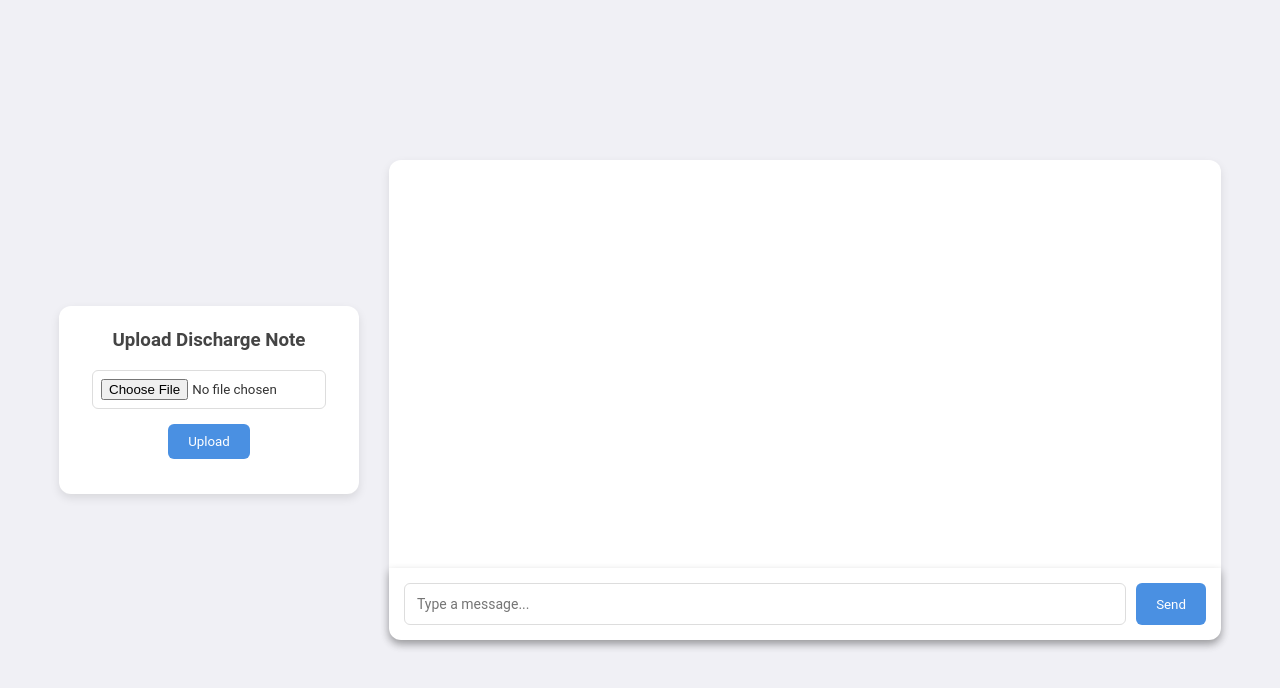
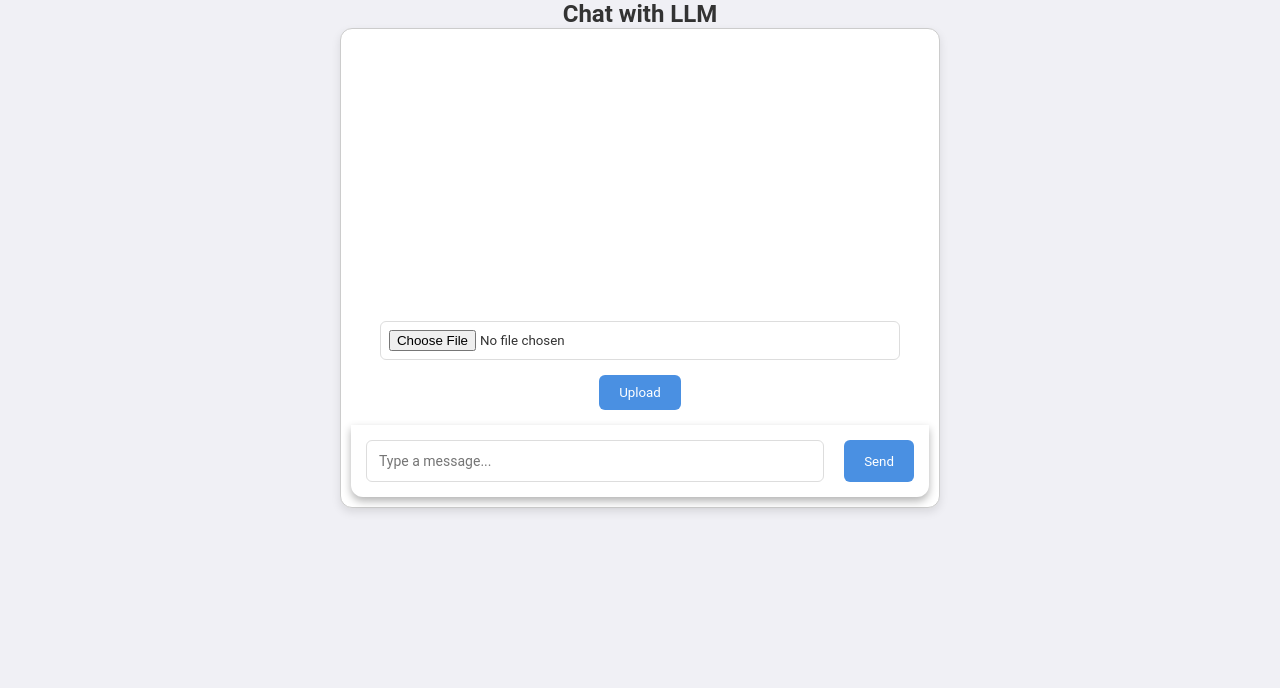
Before and after one commit to Manav-Mistry/Medical_ChatUI-, a React (Vite) app in the folder frontend/my-chat-app/: page / in a window 1280 px wide. Shown: the top 688 px of the page. Built offline with nearby package versions, Linux system fonts and the light colour scheme.

Commit message:
new commit

```diff
--- a/frontend/my-chat-app/src/App.jsx
+++ b/frontend/my-chat-app/src/App.jsx
@@ -3,7 +3,7 @@ import Chat from "./components/Chat";
 function App() {
   return (
     <div>
-
+      <h2 style={{ textAlign: "center" }}>Chat with LLM</h2>
       <Chat />
     </div>
   );
--- a/frontend/my-chat-app/src/components/Chat.jsx
+++ b/frontend/my-chat-app/src/components/Chat.jsx
@@ -64,23 +64,7 @@ const Chat = () => {
   };
 
   return (
-    <div className="main-container">
-      {/* Left panel: Upload form */}
-      <div className="upload-panel">
-        <form className="upload-section" onSubmit={uploadFile}>
-          <h3>Upload Discharge Note</h3>
-          <input
-            type="file"
-            accept=".txt"
-            onChange={(e) => setFile(e.target.files[0])}
-          />
-          <button type="submit">Upload</button>
-        </form>
-      </div>
-
-      {/* Right panel: Chat UI */}
     <div className="chat-container">
-      {/* <h2 style={{ textAlign: "center" }}>Chat with LLM</h2> */}
       <div className="chat-box">
         {messages.map((msg, index) => (
           <div key={index} className={`message ${msg.sender}`}>
@@ -95,7 +79,7 @@ const Chat = () => {
                 )}
               </ul>
             ) : (
-                <div>{msg.text}</div>
+              <pre>{msg.text}</pre>
             )}
           </div>
         ))}
@@ -106,6 +90,17 @@ const Chat = () => {
         )}
       </div>
 
+      {/* Upload section */}
+      <form className="upload-section" onSubmit={uploadFile}>
+        <input
+          type="file"
+          accept=".txt"
+          onChange={(e) => setFile(e.target.files[0])}
+        />
+        <button type="submit">Upload</button>
+      </form>
+
+      {/* Chat input */}
       <div className="input-box">
         <input
           type="text"
@@ -116,10 +111,7 @@ const Chat = () => {
         <button onClick={sendMessage}>Send</button>
       </div>
     </div>
-    </div>
   );
-
-
 };
 
 export default Chat;
--- a/frontend/my-chat-app/src/index.css
+++ b/frontend/my-chat-app/src/index.css
@@ -1,19 +1,18 @@
-:root {
+/* :root {
   font-family: system-ui, Avenir, Helvetica, Arial, sans-serif;
   line-height: 1.5;
   font-weight: 400;
 
   color-scheme: light dark;
   color: rgba(255, 255, 255, 0.87);
-  /* background-color: #242424; */
+  background-color: #242424;
 
   font-synthesis: none;
   text-rendering: optimizeLegibility;
   -webkit-font-smoothing: antialiased;
   -moz-osx-font-smoothing: grayscale;
-}
+} */
 
-/*
 .chat-container {
   max-width: 600px;
   margin: auto;
@@ -39,7 +38,7 @@
   padding: 10px;
   border-radius: 10px;
   margin-bottom: 10px;
-  white-space: pre-wrap;
+  white-space: pre-wrap; /* Preserves formatting */
 }
 
 .user {
@@ -78,4 +77,4 @@ button {
 
 button:hover {
   background-color: #0056b3;
-} */
+}
```
Lines whose indentation alone changed are shown as unchanged.
